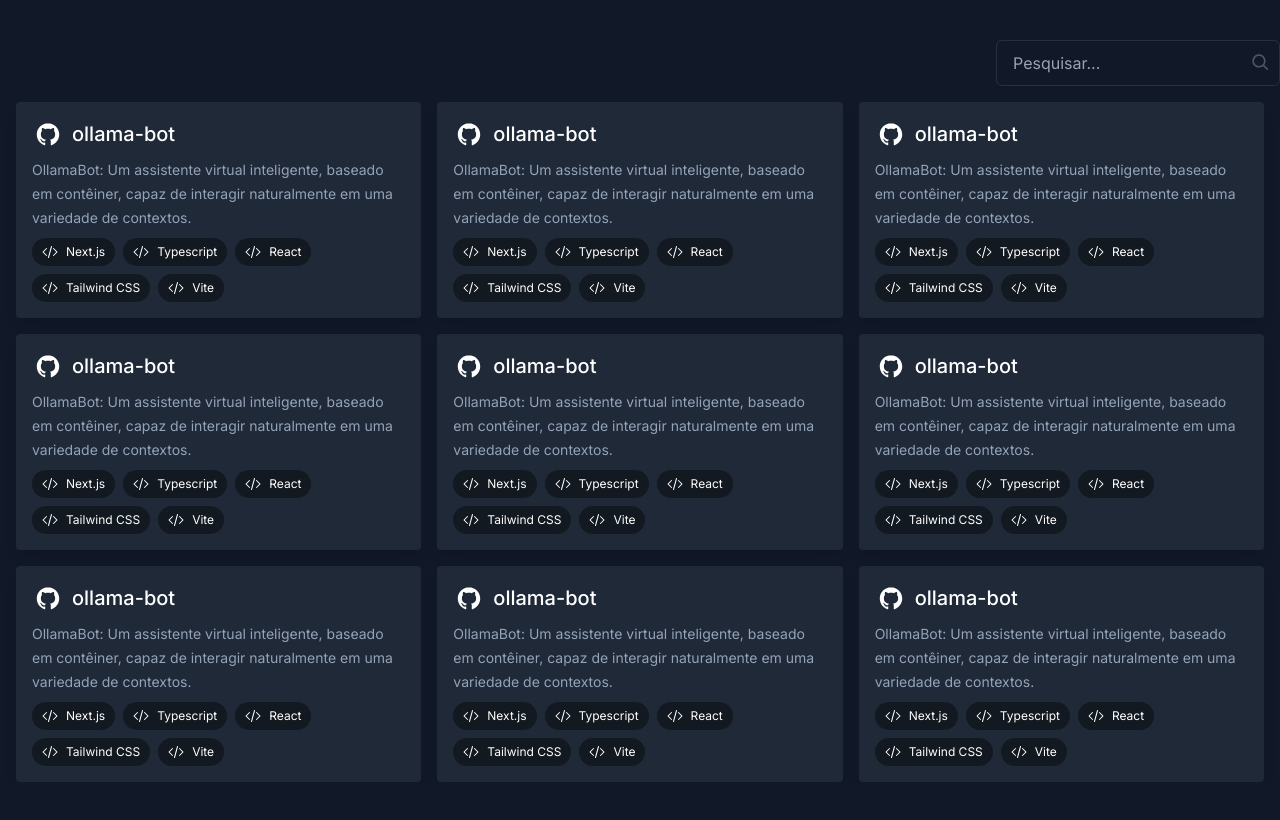
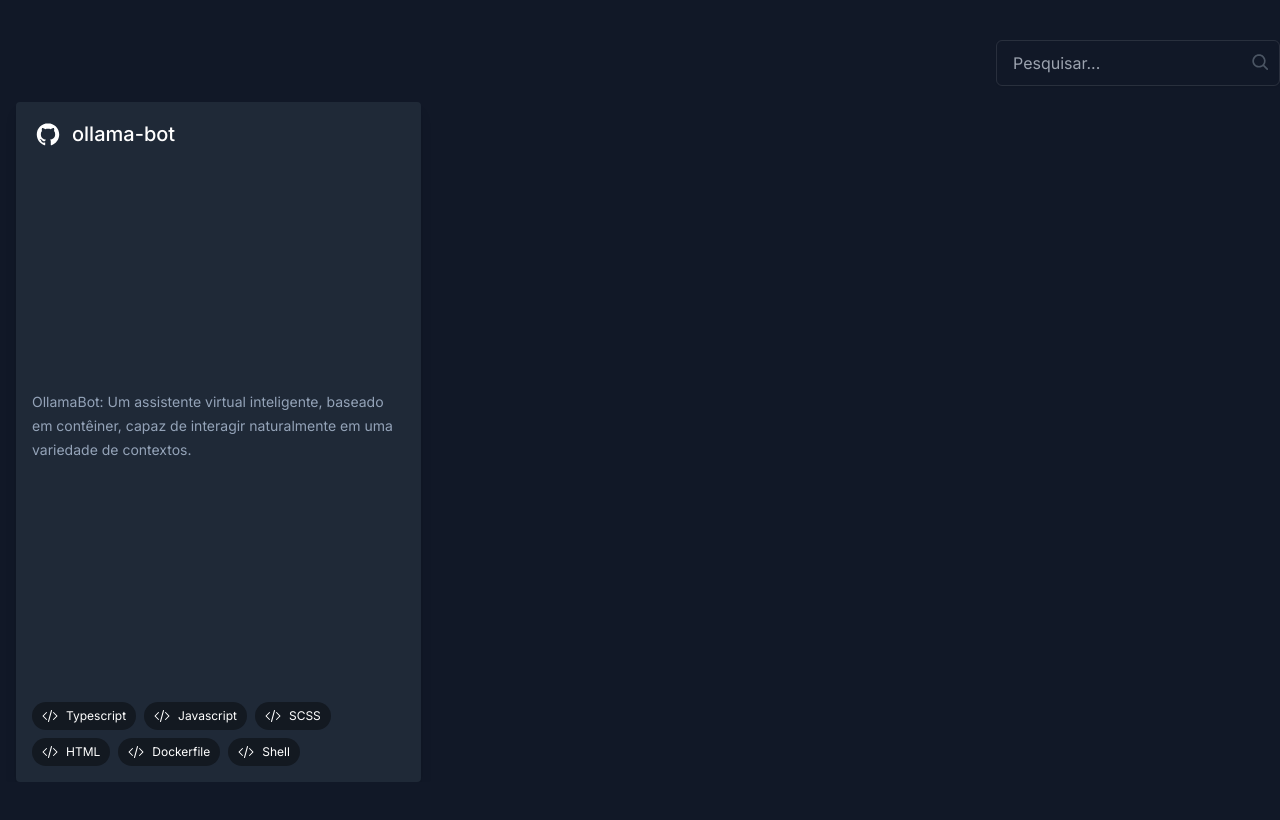
Before and after one commit to manuelbento19/dabanda-oss, a Next.js app: page / in a window 1280 px wide. Built offline with nearby package versions, Linux system fonts and the light colour scheme.

Commit message:
feat: Api

```diff
--- /dev/null
+++ b/src/app/api/repo/data.json
@@ -0,0 +1,8 @@
+[
+    {
+        "name":"ollama-bot",
+        "description":"OllamaBot: Um assistente virtual inteligente, baseado em contêiner, capaz de interagir naturalmente em uma variedade de contextos.",
+        "url":"https://github.com/manuelbento19/ollama-bot",
+        "techs": ["Typescript","Javascript","SCSS","HTML","Dockerfile","Shell"]
+    }
+]
--- /dev/null
+++ b/src/app/api/repo/route.ts
@@ -0,0 +1,7 @@
+import { NextRequest, NextResponse } from "next/server";
+import repos from './data.json';
+
+export async function GET(_:NextRequest){
+    console.log(repos)
+    return NextResponse.json(repos)
+}
--- a/src/app/page.tsx
+++ b/src/app/page.tsx
@@ -1,10 +1,16 @@
 import { Badge } from "@/components/badge";
 import { CgSearch } from "react-icons/cg";
 import { DiGithubBadge } from "react-icons/di";
+import { Repo } from "@/types";
+import { Card } from "@/components/card";
 
 const techs = ["Next.js","Typescript","React","Tailwind CSS","Vite"]
 
-export default function Home() {
+export default async function Home() {
+  const request = await fetch("http://127.0.0.1:3000/api/repo");
+  const data:Repo[] = await request.json();
+  console.log(data);
+
   return (
     <main className="min-h-screen py-10 bg-gray-900 text-white">
       <div className="mx-auto max-w-screen-xl flex flex-col items-center">
@@ -17,18 +23,7 @@
           </div>
         </header>
         <section className="px-4 mt-4 h-[85vh] overflow-auto grid gap-4 grid-cols-1 sm:grid-cols-2 lg:grid-cols-3">
-          {Array.from({length:10}).map((_,index)=>(
-            <article key={index} className="bg-gray-800 shadow-lg rounded p-4 flex flex-col justify-between">
-              <div className="flex items-center gap-2 mb-2">
-                <DiGithubBadge className="size-8"/>
-                <h2 className="text-xl font-medium">ollama-bot</h2>
-              </div>
-              <p className="text-sm text-slate-400 leading-6">OllamaBot: Um assistente virtual inteligente, baseado em contêiner, capaz de interagir naturalmente em uma variedade de contextos.</p>
-              <div className="mt-2 text-xs leading-6 flex flex-row flex-wrap gap-2">
-                {techs.map((item,index)=> <Badge key={index} label={item}/>)}
-              </div>
-            </article>
-          ))}
+          {data.map((item,index)=> <Card key={index} repo={item}/>)}
         </section>
       </div>
     </main>
--- /dev/null
+++ b/src/components/card.tsx
@@ -0,0 +1,23 @@
+import { Repo } from '@/types';
+import React from 'react'
+import { DiGithubBadge } from 'react-icons/di';
+import { Badge } from './badge';
+
+type CardProps = {
+  repo: Repo
+}
+
+export const Card = ({repo}:CardProps) => {
+  return (
+    <article className="bg-gray-800 shadow-lg rounded p-4 flex flex-col justify-between">
+      <div className="flex items-center gap-2 mb-2">
+        <DiGithubBadge className="size-8"/>
+        <h2 className="text-xl font-medium">{repo.name}</h2>
+      </div>
+      {repo.description && <p className="text-sm text-slate-400 leading-6">{repo.description}</p>}
+      <div className="mt-2 text-xs leading-6 flex flex-row flex-wrap gap-2">
+        {repo.techs.map((item,index)=> <Badge key={index} label={item}/>)}
+      </div>
+    </article>
+  )
+}
--- /dev/null
+++ b/src/types/index.ts
@@ -0,0 +1,6 @@
+export type Repo = {
+    name: string;
+    description?: string;
+    url: string;
+    techs: string[]
+}
```
Also changed, not shown: src/api/repo/request.ts (deleted, +0 -7 lines).
